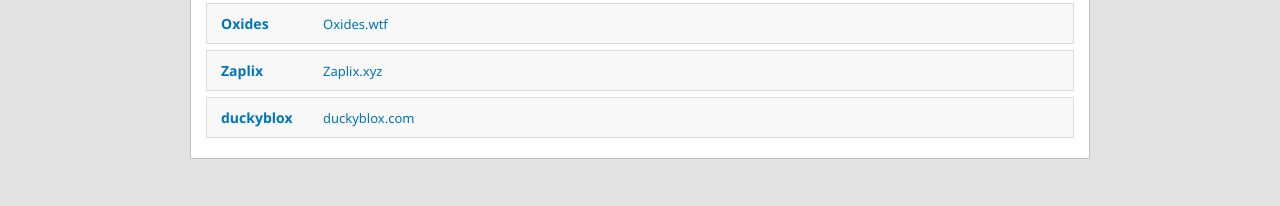
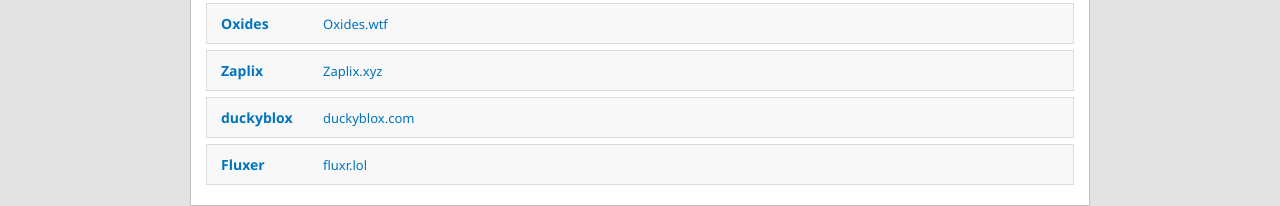
Before and after one commit to amr010920/revlistblox, a plain HTML site: page index.html in a window 1280 px wide. Shown: the part 733-939 px from the top of the page. Before the commit the page ends 892 px from the top, so only its background shows below. Drawn offline with Linux system fonts and the light colour scheme.

Commit message:
added another revival to the list:/

```diff
--- a/index.html
+++ b/index.html
@@ -263,6 +263,11 @@
         <div class="site-info">
           <span class="site-name">duckyblox</span>
           <a href="https://duckyblox.com" target="_blank" class="site-link">duckyblox.com</a>
+      </li>
+      <li class="site-item">
+        <div class="site-info">
+          <span class="site-name">Fluxer</span>
+          <a href="https://fluxr.lol" target="_blank" class="site-link">fluxr.lol</a>
         </div>
       </li>
     </ul>
```
